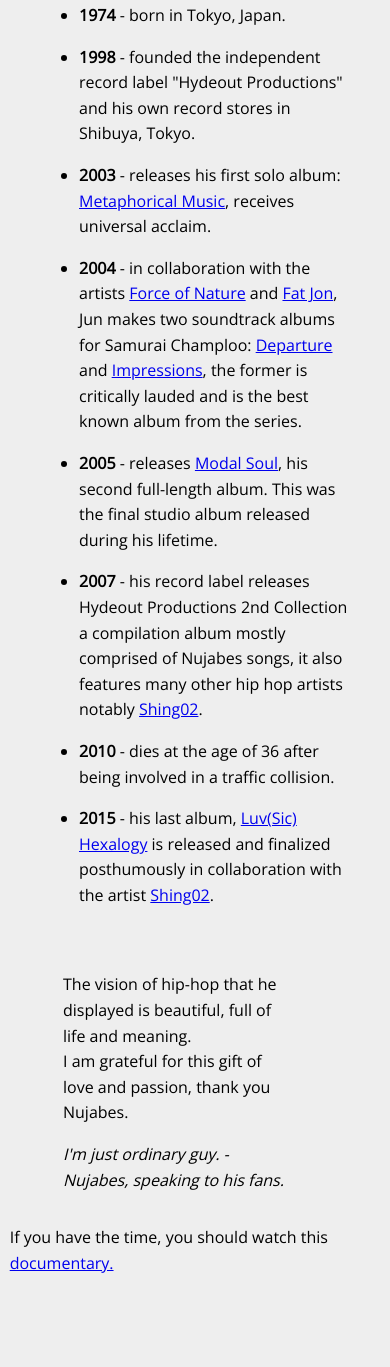
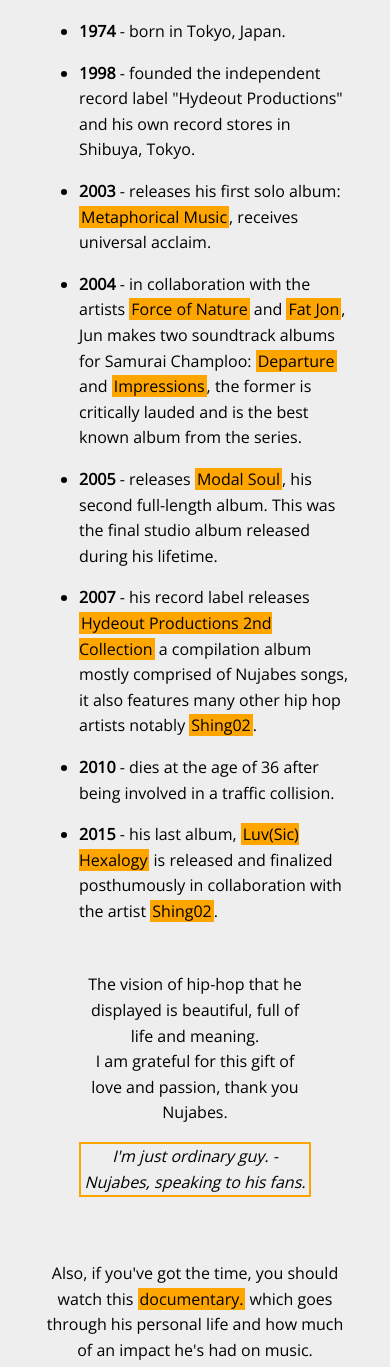
Before and after one commit to progresssh/open-classroom, a plain HTML site: page index.html in a window 390 px wide. Shown: the part 522-1889 px from the top of the page. Before the commit the page ends 1824 px from the top, so only its background shows below. Drawn offline with nearby package versions, Linux system fonts and the light colour scheme.

Commit message:
fixed anchor tags, more closing words, styling

```diff
--- a/index.html
+++ b/index.html
@@ -4,6 +4,7 @@
   <link rel="preconnect" href="https://fonts.gstatic.com" crossorigin>
   <link href="./style.css" rel="stylesheet">
   <link href="https://fonts.googleapis.com/css2?family=Open+Sans&display=swap" rel="stylesheet">
+  <meta name="viewport" content="width=device-width, initial-scale=1.0">
 </head>
 
 <body>
@@ -26,15 +27,17 @@
               href="https://www.youtube.com/watch?v=7xZY8VJHqU4" target="_blank">Metaphorical Music</a>, receives
             universal acclaim. </li>
           <li><strong>2004</strong> - in collaboration with the artists <a
-              href="https://en.wikipedia.org/wiki/FORCE_OF_NATURE">Force of Nature</a> and <a
-              href="https://en.wikipedia.org/wiki/Fat_Jon">Fat Jon</a>, Jun makes two soundtrack albums for Samurai
-            Champloo: <a href="https://www.youtube.com/watch?v=84ITgYoSR8Q">Departure</a> and <a
-              href="https://www.youtube.com/watch?v=TPrKN5AHGCk">Impressions</a>, the former is critically lauded and is
+              href="https://en.wikipedia.org/wiki/FORCE_OF_NATURE" target="_blank">Force of Nature</a> and <a
+              href="https://en.wikipedia.org/wiki/Fat_Jon" target="_blank">Fat Jon</a>, Jun makes two soundtrack albums
+            for Samurai
+            Champloo: <a href="https://www.youtube.com/watch?v=84ITgYoSR8Q" target="_blank">Departure</a> and <a
+              href="https://www.youtube.com/watch?v=TPrKN5AHGCk" target="_blank">Impressions</a>, the former is
+            critically lauded and is
             the best known album from the series.</li>
           <li><strong>2005</strong> - releases <a href="https://www.youtube.com/watch?v=8iP3J8jFYdM"
-              target="_blank">Modal Soul<a>, his second full-length album. This was the final studio album released
-                during his lifetime. </li>
-          <li><strong>2007</strong> - his record label releases <a href"https://www.youtube.com/watch?v=Z_6EWpeLw-I"
+              target="_blank">Modal Soul</a>, his second full-length album. This was the final studio album released
+            during his lifetime. </li>
+          <li><strong>2007</strong> - his record label releases <a href="https://www.youtube.com/watch?v=Z_6EWpeLw-I"
               target="_blank">Hydeout Productions 2nd Collection</a> a compilation album mostly comprised of Nujabes
             songs, it also features many other hip hop artists notably <a href="https://en.wikipedia.org/wiki/Shing02"
               target="_blank">Shing02</a>.</li>
@@ -48,13 +51,14 @@
         <blockquote>
           <p>The vision of hip-hop that he displayed is beautiful, full of life and meaning.<br> I am grateful for this
             gift of love and passion, thank you Nujabes.</p>
-          <cite>I'm just ordinary guy. - Nujabes, speaking to his fans.</cite>
+          <cite class="nujabes-citation">I'm just ordinary guy. - Nujabes, speaking to his fans.</cite>
         </blockquote>
       </div>
       <footer class="tribute-footer">
         <p>
-          If you have the time, you should watch this <a class="tribute-link"
-            href="https://www.youtube.com/watch?v=UWXr6AXtiRw" target="_blank">documentary.</a>
+          Also, if you've got the time, you should watch this <a class="tribute-link"
+            href="https://www.youtube.com/watch?v=UWXr6AXtiRw" target="_blank">documentary.</a> which goes through his
+          personal life and how much of an impact he's had on music.
         </p>
       </footer>
     </div>
--- a/style.css
+++ b/style.css
@@ -6,9 +6,29 @@ body {
   background-color: #eeeeee;
 }
 
+a {
+  transition: color 0.2s ease-out, background-color 0.2s ease-out;
+  text-decoration: none;
+  background-color: orange;
+  color: black;
+  padding-right: 2px;
+  padding-left: 2px;
+}
+
+a:visited {
+  color: black;
+}
+
+a:hover {
+  color: black;
+  background-color: coral;
+  color: white;
+}
+
 .title {
   text-align: center;
   font-weight: 500;
+  margin-top: 2rem;
 }
 
 .flex-container {
@@ -39,7 +59,7 @@ body {
 
 .tribute-info {
   width: 50vmax;
-  margin-top: 2rem;
+  margin-top: 1rem;
   text-align: left;
 }
 
@@ -54,20 +74,43 @@ li {
 .closing-words {
   width: 50vmax;
   margin-top: 2rem;
-  margin-right: 2rem;
-  text-align: left;
+  text-align: center;
+}
+
+.tribute-footer {
+  margin-top: 2rem;
+  width: 50vmax;
+  text-align: center;
+}
+
+.nujabes-citation {
+  padding: 5px;
+  border: 2px solid;
+  border-color: orange;
 }
 
 @media (max-width: 900px) {
   .closing-words {
     width: 80vw;
-    margin-top: 2rem;
-    margin-right: 2rem;
-    text-align: left;
+    margin-top: 1rem;
+
+    text-align: center;
   }
 
   .tribute-info {
     width: 80vw;
-    text-align: left;
+  }
+
+  .tribute-footer {
+    margin-top: 2rem;
+    width: 80vw;
+    text-align: center;
+  }
+
+  .nujabes-citation {
+    padding: 0px;
+    border: 2px solid;
+    display: block;
+    border-color: orange;
   }
 }
```
